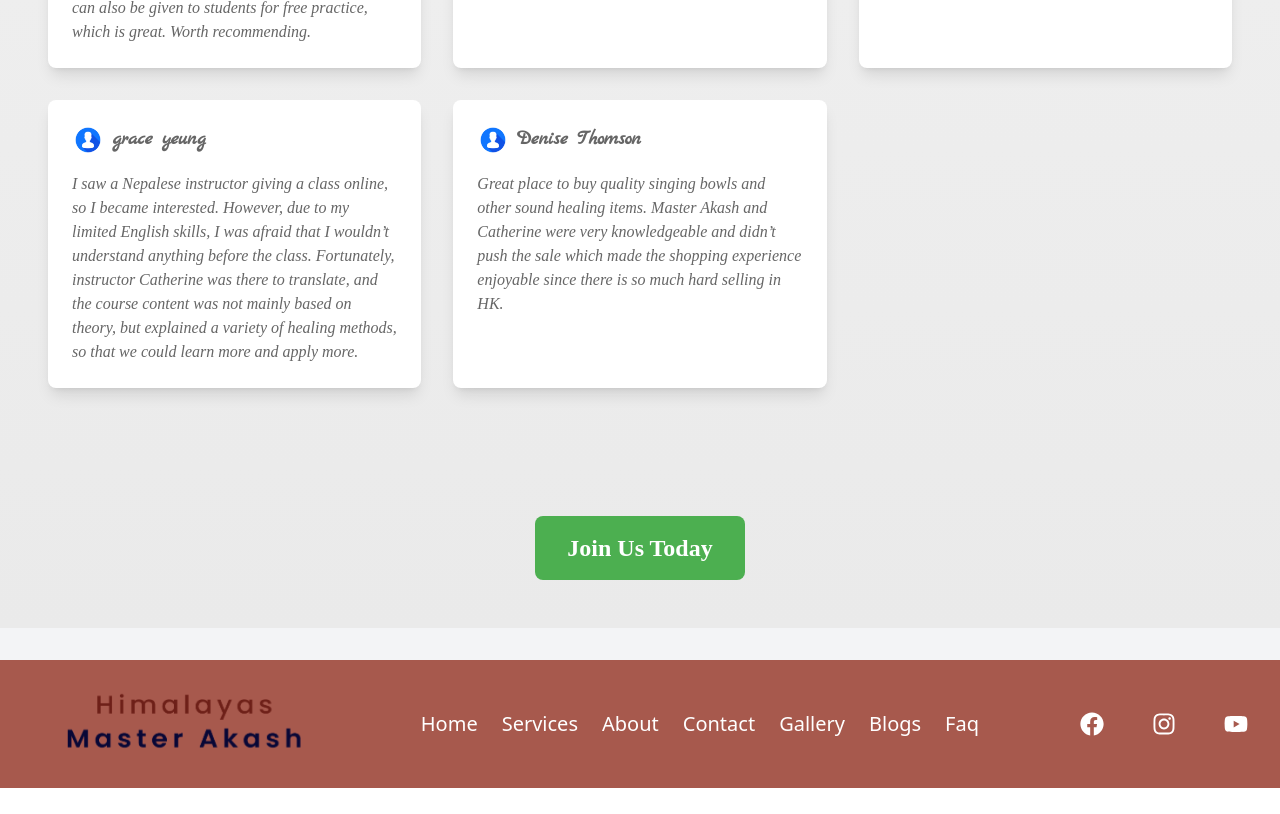
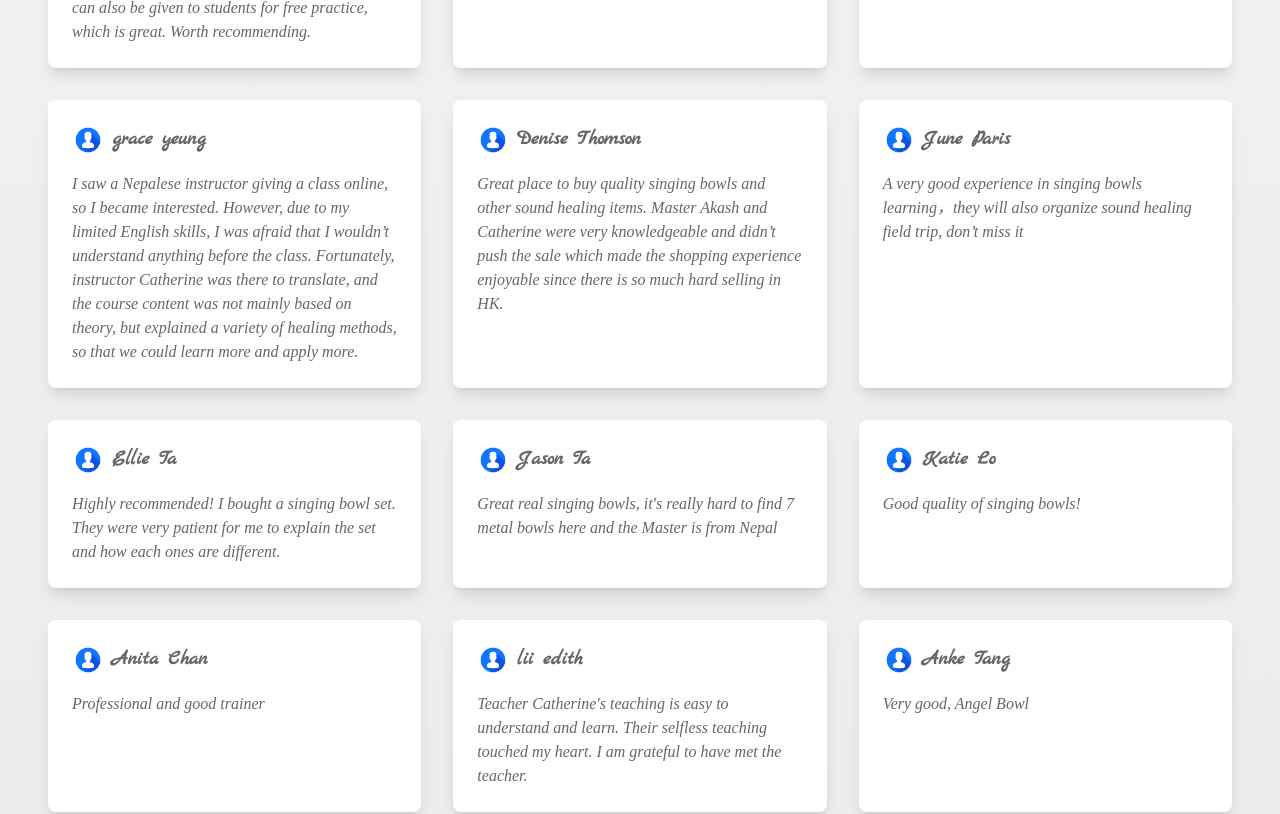
Before and after one commit to shashankapoudel/master-akash-portfolio, a React (Vite) app: page /testimonials in a window 1280 px wide. Shown: the part 1920-2734 px from the top of the page. Before the commit the page ends 2708 px from the top, so only its background shows below. Built offline with nearby package versions, Linux system fonts and the light colour scheme.

Commit message:
latest changes

```diff
--- a/src/pages/testimonials.jsx
+++ b/src/pages/testimonials.jsx
@@ -61,6 +61,46 @@ const Testimonials = () => {
         {
             name: "Denise Thomson",
             text: "Great place to buy quality singing bowls and other sound healing items. Master Akash and Catherine were very knowledgeable and didn’t push the sale which made the shopping experience enjoyable since there is so much hard selling in HK.",
+            image: "/Images/user6.jpg"
+        },
+        {
+            name: "June Paris",
+            text: "A very good experience in singing bowls learning，they will also organize sound healing field trip, don’t miss it",
+            image: "/Images/user6.jpg"
+        },
+        {
+            name: "Ellie Ta",
+            text: "Highly recommended! I bought a singing bowl set. They were very patient for me to explain the set and how each ones are different.",
+            image: "/Images/user6.jpg"
+        },
+        {
+            name: "Jason Ta",
+            text: "Great real singing bowls, it's really hard to find 7 metal bowls here and the Master is from Nepal",
+            image: "/Images/user6.jpg"
+        },
+        {
+            name: "Katie Lo",
+            text: "Good quality of singing bowls!",
+            image: "/Images/user6.jpg"
+        },
+        {
+            name: "Anita Chan",
+            text: "Professional and good trainer",
+            image: "/Images/user6.jpg"
+        },
+        {
+            name: "lii edith",
+            text: "Teacher Catherine's teaching is easy to understand and learn. Their selfless teaching touched my heart. I am grateful to have met the teacher.",
+            image: "/Images/user6.jpg"
+        },
+        {
+            name: "Anke Tang",
+            text: "Very good, Angel Bowl ",
+            image: "/Images/user6.jpg"
+        },
+        {
+            name: "Wayne Hui",
+            text: "Very attentive teacher",
             image: "/Images/user6.jpg"
         },
     ];
```
